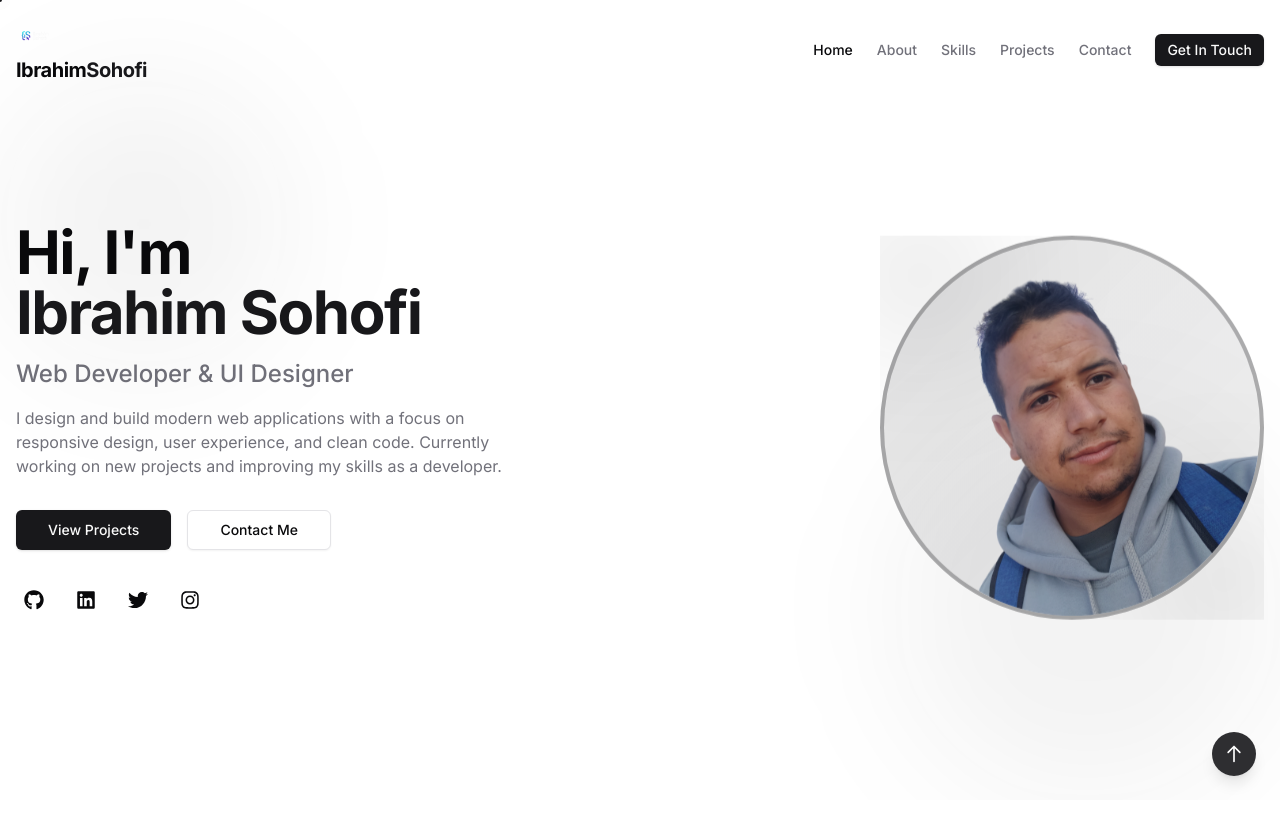
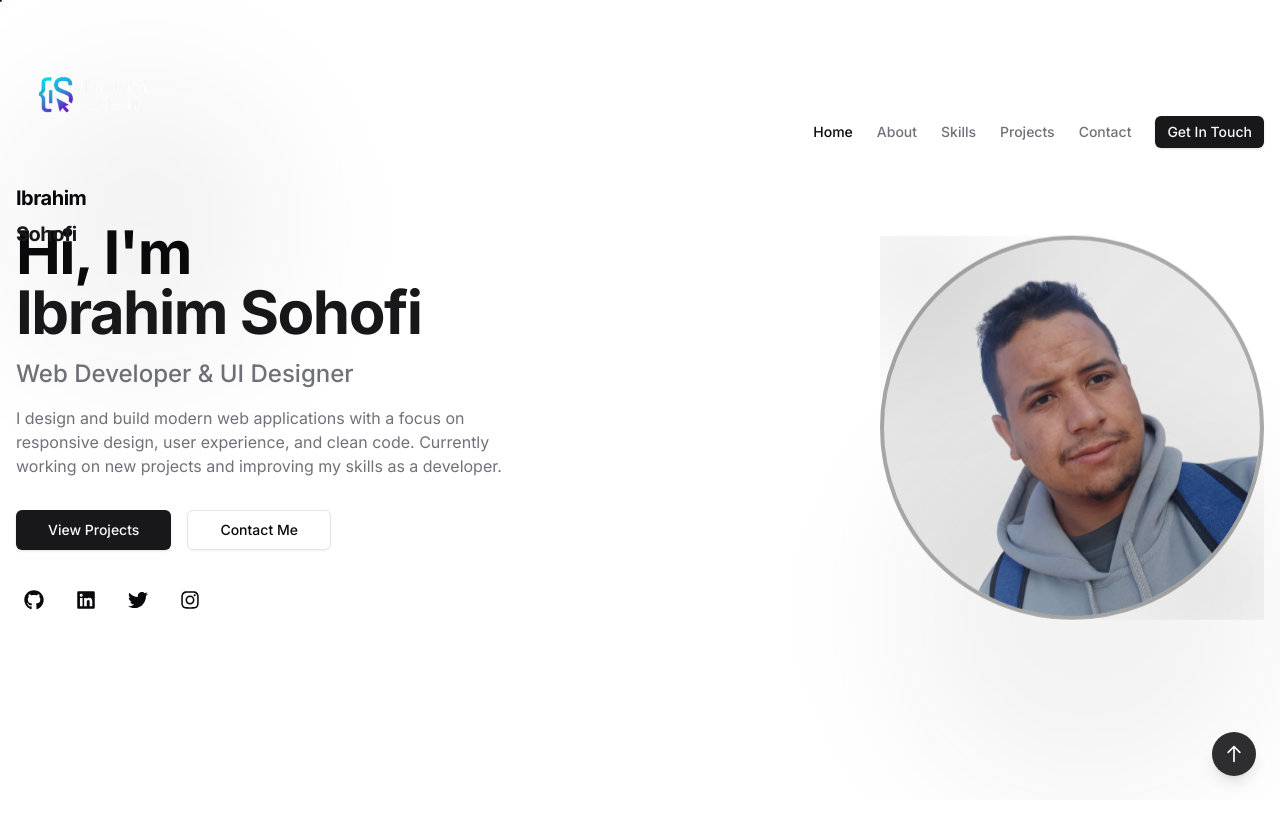
Before and after one commit to ibrahimsohofi/ibrahimsohofi_portfolio, a Next.js app: page / in a window 1280 px wide. Shown: the top 822 px of the page. Built offline with nearby package versions, Linux system fonts and the light colour scheme.

Commit message:
Update Navbar.tsx

```diff
--- a/src/components/layout/Navbar.tsx
+++ b/src/components/layout/Navbar.tsx
@@ -60,12 +60,12 @@ export default function Navbar() {
           : "bg-transparent py-4"
       )}
     >
-      <div className="container mx-auto px-4 flex items-center justify-between">
+      <div className="container mx-auto px-4 flex  items-center justify-between">
         <Link
           href="/"
-          className="text-xl font-bold tracking-tight"
+          className="text-xl flex flex-col gap-2 font-bold tracking-tight"
         >
-          <img className="h-10" src="/images/logo.png" alt="website logo"/>
+          <img className="h-40" src="/images/logo.png" alt="website logo"/>
           Ibrahim<span className="text-primary">Sohofi</span>
         </Link>
 
```
